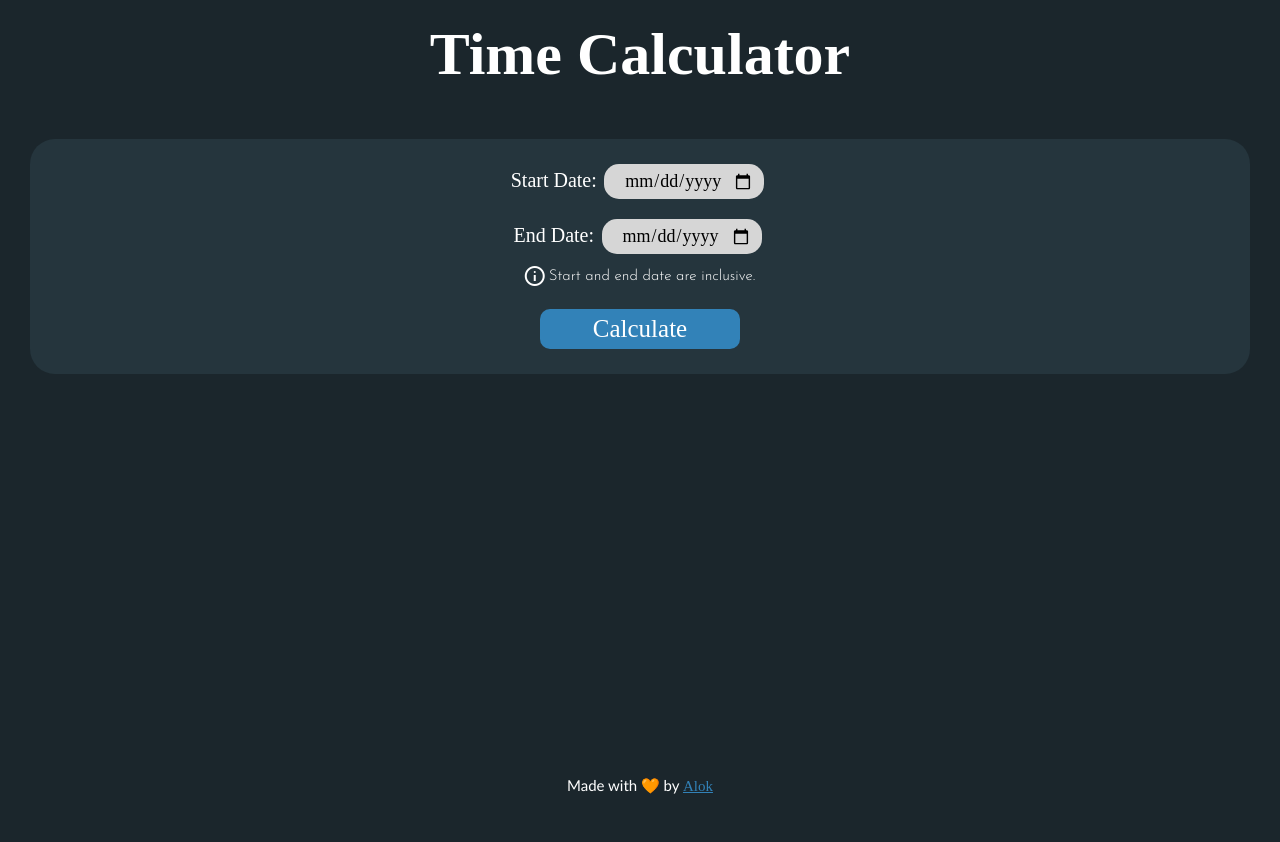
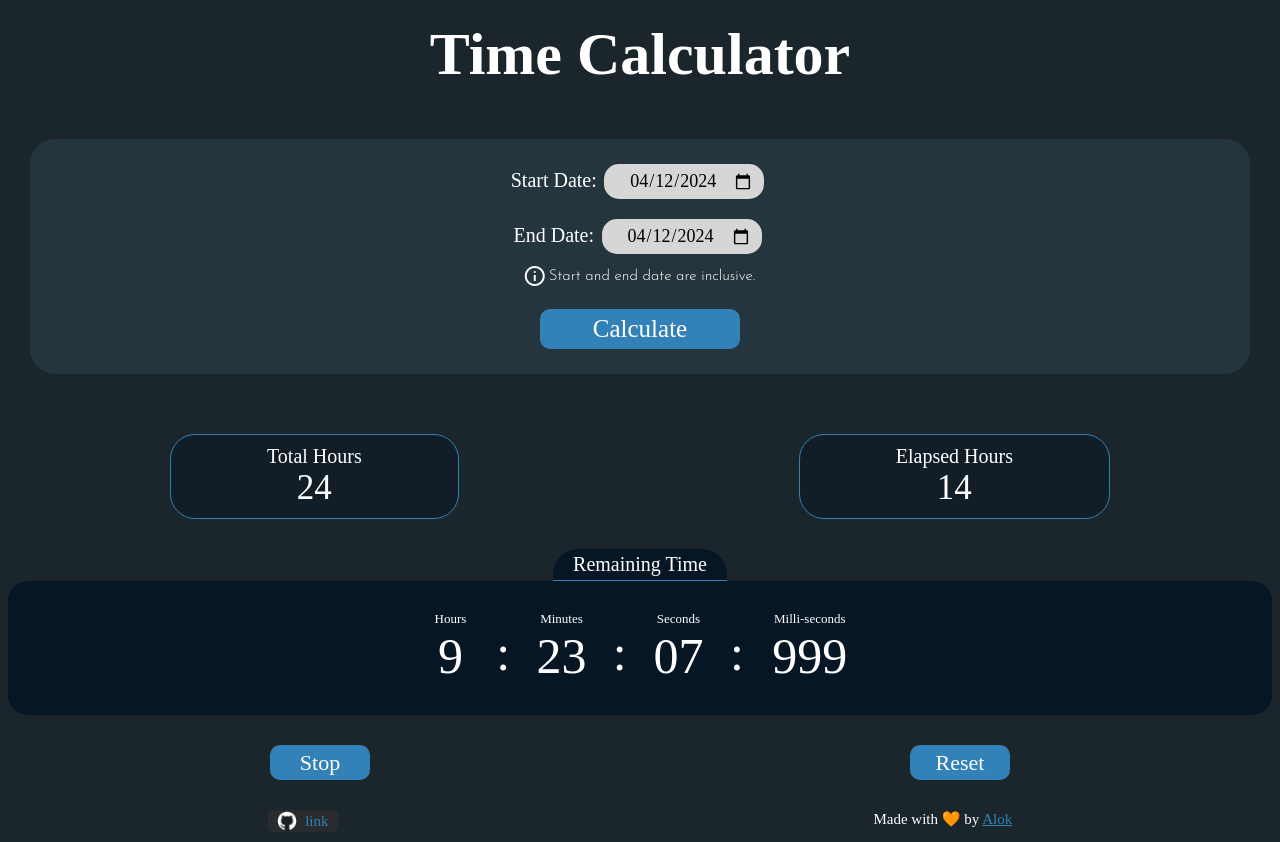
Before and after one commit to AlokYadavCodes/remaining-time-calculator, a plain HTML site: page index.html in a window 1280 px wide. Before the commit the page ends 800 px from the top, so only its background shows below. Drawn offline with nearby package versions, Linux system fonts and the light colour scheme; a web font is replaced by a local one.

Commit message:
fix timezone problem

```diff
--- a/index.css
+++ b/index.css
@@ -76,13 +76,15 @@ label{
 .total-and-elapsed{
     display: flex;
     justify-content: space-around;
-    margin-top: 40px;
+    margin-top: 30px;
 }
 .total,.elapsed{
     display: flex;
     flex-direction: column;
     align-items: center;
-    padding: 10px 35px;
+    justify-content: flex-start;
+    padding: 10px 7.5vw;
+    /* padding: 10px 35px; */
     border: 1px solid #3282b8;
     background-color: #07162579;
     border-radius: 25px;
@@ -111,8 +113,8 @@ label{
 .remaining{
     display: flex;
     justify-content: center;
-    margin: 0 16px;
-    padding: 10px 5px;
+    margin: 0 8px;
+    padding: 10px 2px;
     font-size: 5rem;
     align-items: center;
     background-color: #071625;
@@ -132,7 +134,7 @@ label{
     margin-top: 1rem;
 }
 .controls{
-    margin-top: 20px;
+    margin: 20px 0;
     display: flex;
     justify-content: space-around;
 }
@@ -140,6 +142,12 @@ label{
     width: 10rem;
     height: 3.5rem;
     font-size: 2.2rem;
+}
+
+@media screen and (max-width:620px) and (min-width:501px){
+    .remaining-block{
+        margin: 5px;
+    }
 }
 
 @media screen and (max-width:500px){
@@ -156,6 +164,9 @@ label{
     .remaining-block{
         margin: 2px;
     }
+    .remaining-text{
+        margin: 0;
+    }
 }
 
 footer{
@@ -164,6 +175,8 @@ footer{
     margin-top: auto;
     margin-bottom: 5px;
     text-align: center;
+    display: flex;
+    justify-content: space-around;
 }
 footer a{
     color: #3282B8;
@@ -171,3 +184,19 @@ footer a{
 footer a:visited{
     color: #3282b8;
 }
+#github-icon{
+    width: 20px;
+    margin: 0 8px 0 0;
+}
+.github a{
+    background-color: #313131ab;
+    width: 70px;
+    height: 22px;
+    border-radius: 5px;
+    display: flex;
+    justify-content: center;
+    align-items: center;
+    font-size: 15px;
+    margin-bottom: 5px;
+    text-decoration: none;
+}
--- a/index.html
+++ b/index.html
@@ -13,12 +13,12 @@
     </header>
     <div class="dates-and-button">
         <div class="date-container">
-            <label for="start-date">Start Date:</label>
-            <input id="start-date" type="date">
+            <label for="start-date" >Start Date:</label>
+            <input id="start-date" value="2024-04-01" type="date">
         </div>
         <div class="date-container">
             <label for="end-date">End Date:</label>
-            <input id="end-date" type="date">
+            <input id="end-date" value="2024-06-30" type="date">
         </div>
         <div class="note"> <span class="material-symbols-outlined">info</span> <span class="note-text">Start and end date are inclusive.</span></div>
         <button id="btn" onclick="calculate()">Calculate</button>
@@ -26,7 +26,10 @@
     <div class="display"></div>
 
     <footer>
-        Made with 🧡 by <a target="_blank" href="https://x.com/alokcodes">Alok</a>
+        <div class="github">
+            <a target="_blank" href="https://github.com/AlokYadavCodes/remaining-time-calculator"><img id="github-icon" src="github-icon.png" alt="github link"> <span>link</span></a>
+        </div>
+        <div> Made with 🧡 by <a target="_blank" href="https://x.com/alokcodes">Alok</a></div>
     </footer>
 
     <script src="index.js"></script>
--- a/index.js
+++ b/index.js
@@ -1,10 +1,25 @@
+// Date initialisation
+let todayDate=("0"+new Date().getDate()).slice(-2);
+let todayMonth=(new Date().getMonth())+1;
+todayMonth=("0"+todayMonth).slice(-2);
+let todayYear=new Date().getFullYear();
+let todayFullDate=`${todayYear}-${todayMonth}-${todayDate}`;
+let startDateInput=document.querySelector('#start-date');
+startDateInput.value=todayFullDate;
+let endDateInput=document.querySelector('#end-date');
+endDateInput.value=todayFullDate;
+// Input Date Restriction
+startDateInput.max=todayFullDate;
+endDateInput.min=todayFullDate;
+
 let intervalID;
+calculate();
 function calculate(){
     clearInterval(intervalID);
     let startDate=document.querySelector('#start-date').value;
     let endDate=document.querySelector('#end-date').value;
     if(startDate=='' || endDate==''){
-        alert('Please select start and end date. \nBina date ke kya hi calculate karu?');
+        alert('Please select start and end date.');
         return;
     }
     let startYear=startDate.slice(0,4);
@@ -80,16 +95,8 @@ function display(hoursLeft,minutesLeft,secondsLeft,milliSecLeft,totalHours,elaps
     </div>`;
 }
 
-// Input Date Restriction
-let todayDate=new Date().toISOString().slice(0,10);
-let startDateInput=document.querySelector('#start-date');
-startDateInput.max=todayDate;
-let endDateInput=document.querySelector('#end-date');
-endDateInput.min=todayDate;
-
 //controls button
-
-let stop=()=>alert('समय रोकने से नहीं रुकता। \nकाम करो, बक*दी नही।');
+let stop=()=>alert('Time never stops. \n Start doing things that really matters.');
 let reset=()=>{
     clearInterval(intervalID);
     document.querySelector('.display').innerHTML='';
```
Also changed, not shown: github-icon.png (added).
